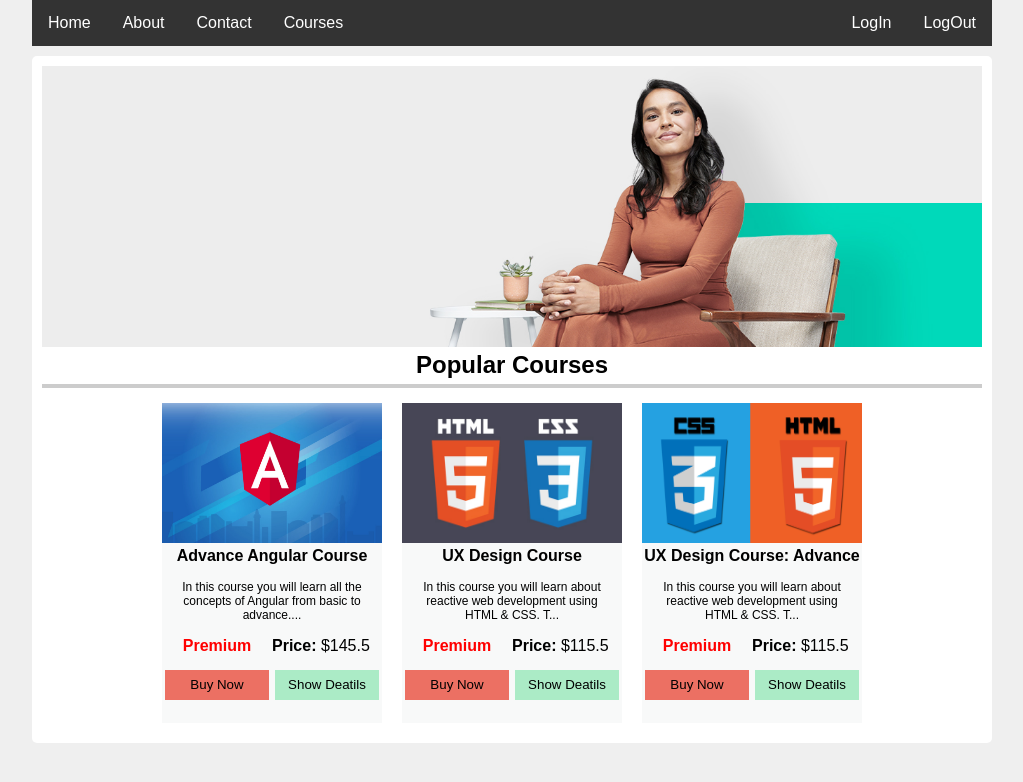
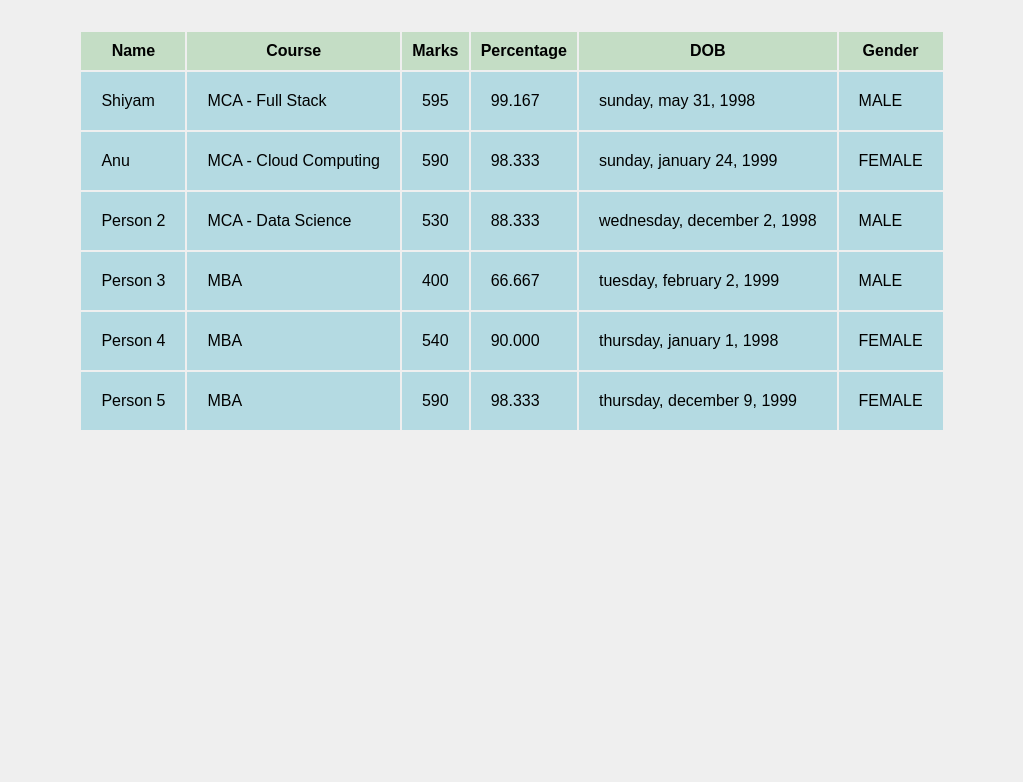
Before and after one commit to ShiyamS/Angular-13, an Angular app: page /Home in a window 1280 px wide. Shown: the top 782 px of the page, without its empty margins (128-1151 px from the left). Built offline with nearby package versions, Linux system fonts and the light colour scheme.

Commit message:
Pipes -  Custom creating percentage pipes

```diff
--- a/src/app/app.component.css
+++ b/src/app/app.component.css
@@ -3,6 +3,21 @@
   margin: 0px auto;
 }
 
+#student {
+  margin: 30px auto;
+}
+#student tr {
+  /* padding: 40px; */
+  background-color: #b4dae2;
+}
+#student th {
+  padding: 10px;
+  background-color: #c4ddc5;
+}
+
+#student td {
+  padding: 20px;
+}
 /* .nav-container {
   position: fixed;
   min-width: 960px;
@@ -31,6 +46,9 @@ li a {
 li a:hover {
   background-color: #111;
 }
+.grey-background {
+  background-color: gray;
+}
 
 .spinner {
   border: 16px solid silver;
@@ -44,10 +62,6 @@ li a:hover {
   position: absolute;
 }
 
-.grey-background {
-  background-color: gray;
-}
-
 @keyframes spin {
   0% {
     transform: rotate(-360deg);
--- a/src/app/app.component.html
+++ b/src/app/app.component.html
@@ -1,14 +1,14 @@
-<div class="main-container">
+<!-- <div class="main-container">
   <div class="nav-container">
-    <ul>
+    <ul> -->
 
-      <li routerLinkActive="active" [routerLinkActiveOptions]="{exact: true}"><a routerLink="">Home</a></li>
+<!-- <li routerLinkActive="active" [routerLinkActiveOptions]="{exact: true}"><a routerLink="">Home</a></li> -->
 <!-- localhost:4200/Home -->
-      <li routerLinkActive="active"><a [routerLink]="'About'">About</a></li>
+<!-- <li routerLinkActive="active"><a [routerLink]="'About'">About</a></li> -->
 <!-- localhost:4200/About -->
-      <li routerLinkActive="active"><a [routerLink]="['Contact']">Contact</a></li>
+<!-- <li routerLinkActive="active"><a [routerLink]="['Contact']">Contact</a></li> -->
 <!-- localhost:4200/Contact -->
-      <li routerLinkActive="active"><a routerLink="/Courses">Courses</a></li>
+<!-- <li routerLinkActive="active"><a routerLink="/Courses">Courses</a></li> -->
 <!-- localhost:4200/Courses -->
 
 <!-- <li routerLinkActive="active" [routerLinkActiveOptions]="{exact: true}"><a routerLink="" fragment="Home">Home</a>
@@ -17,20 +17,45 @@
 <!-- <li routerLinkActive="active"><a routerLink="" fragment="About">About</a></li>localhost:4200/About -->
 <!-- <li routerLinkActive="active"><a routerLink="" fragment="Contact">Contact</a></li>localhost:4200/Contact -->
 <!-- <li routerLinkActive="active"><a routerLink="" fragment="Courses">Courses</a></li>localhost:4200/Courses -->
-      <span style="float: right;">
-        <li (click)="logIn()"><a>LogIn</a></li>
-        <li (click)="logOut()"><a>LogOut</a></li>
-      </span>
-    </ul>
-  </div>
-  <div class="component-container">
+<!-- <span style="float: right;"> -->
+<!-- <li (click)="logIn()"><a>LogIn</a></li> -->
+<!-- <li (click)="logOut()"><a>LogOut</a></li> -->
+<!-- </span> -->
+<!-- </ul> -->
+<!-- </div> -->
+<!-- <div class="component-container"> -->
 <!-- <app-home id=" Home"></app-home>
     <app-about id="About"></app-about>
     <app-contact id="Contact"></app-contact>
     <app-courses id="Courses"></app-courses> -->
-    <router-outlet></router-outlet>
+<!-- <router-outlet></router-outlet> -->
 
-    <div class="spinner" *ngIf="spinnerDiv"></div>
+<!-- <div class="spinner" *ngIf="spinnerDiv"></div> -->
 
+<!-- </div> -->
+<!-- </div> -->
+
+<div class="container">
+  <table id="student">
+    <tr>
+      <th>Name</th>
+      <th>Course</th>
+      <th>Marks</th>
+      <th>Percentage</th>
+      <th>DOB</th>
+      <th>Gender</th>
+    </tr>
+    <tr *ngFor="let student of students">
+      <td>{{student.name}}</td>
+      <td>{{student.course}}</td>
+      <td>{{student.marks}}</td>
+      <!-- Pipe percentage -->
+      <!-- <td>{{student.marks / totalMarks | percent : '1.1-1'}}</td> -->
+      <!-- Pipe durrency -->
+      <!-- <td>{{student.marks / totalMarks | currency:'INR' }}</td> -->
+      <td>{{student.marks | percentage : totalMarks : 3 }}</td>
+      <td>{{student.DOB | date : 'fullDate' | lowercase}}</td>
+      <td>{{student.gender | uppercase}}</td>
+    </tr>
+  </table>
 </div>
-</div>
--- a/src/app/app.component.ts
+++ b/src/app/app.component.ts
@@ -1,6 +1,8 @@
 import { Component, OnInit } from '@angular/core';
 import { ActivatedRoute, Event, NavigationCancel, NavigationEnd, NavigationError, NavigationStart, Router } from '@angular/router';
 import { AuthService } from './services/auth.service';
+import { StudentsService } from './services/students.service';
+import { Student } from './student';
 
 @Component({
   selector: 'app-root',
@@ -8,13 +10,23 @@ import { AuthService } from './services/auth.service';
   styleUrls: ['./app.component.css']
 })
 export class AppComponent implements OnInit {
+
+  students!: Student[];
+  totalMarks!: number;
   title = 'routing';
 
   spinnerDiv = false;
 
-  constructor(private activatedRoute: ActivatedRoute, private authUser: AuthService, private router: Router) { }
+  constructor(private activatedRoute: ActivatedRoute, private authUser: AuthService, private router: Router, private StudentService: StudentsService) { }
+
+
 
   ngOnInit(): void {
+
+    this.students = this.StudentService.students;
+    this.totalMarks = this.StudentService.totalMarks;
+
+
     this.activatedRoute.fragment.subscribe((value) => {
       // console.log(value)
       if (value) {
@@ -22,7 +34,6 @@ export class AppComponent implements OnInit {
       }
 
     });
-
 
     this.router.events.subscribe((route: Event) => {
       if (route instanceof NavigationStart) {
@@ -33,7 +44,11 @@ export class AppComponent implements OnInit {
         this.spinnerDiv = false;
       }
     })
+
+
   }
+
+
 
 
   smoothScroll(id: string) {
--- a/src/app/app.module.ts
+++ b/src/app/app.module.ts
@@ -15,6 +15,8 @@ import { CourseGuardService } from './services/course-guard.service';
 import { AuthService } from './services/auth.service';
 import { CanDeactiveGuardService } from './services/candeactivate-guard.service';
 import { CourseResolverService } from './services/course-resolve.service';
+import { StudentsService } from './services/students.service';
+import { Percentage } from './percentage.pipe';
 
 @NgModule({
   declarations: [
@@ -25,13 +27,14 @@ import { CourseResolverService } from './services/course-resolve.service';
     CoursesComponent,
     CourseComponent,
     ErrorComponent,
+    Percentage
   ],
   imports: [
     BrowserModule,
     AppRoutingModule,
     FormsModule
   ],
-  providers: [CoursesService, CourseGuardService, AuthService, CanDeactiveGuardService, CourseResolverService],
+  providers: [CoursesService, CourseGuardService, AuthService, CanDeactiveGuardService, CourseResolverService, StudentsService],
   bootstrap: [AppComponent]
 })
 export class AppModule { }
--- /dev/null
+++ b/src/app/percentage.pipe.ts
@@ -0,0 +1,11 @@
+import { Pipe, PipeTransform } from "@angular/core";
+
+@Pipe({
+  name: 'percentage'
+})
+export class Percentage implements PipeTransform {
+  transform(value: number, totalMarks: number, decimal: number) {
+
+    return (value / totalMarks * 100).toFixed(decimal)
+  }
+}
--- /dev/null
+++ b/src/app/services/students.service.ts
@@ -0,0 +1,57 @@
+import { Injectable } from '@angular/core';
+import { Student } from '../student';
+
+@Injectable({
+  providedIn: 'root'
+})
+export class StudentsService {
+
+  constructor() { }
+
+  students: Student[] = [
+    {
+      name: 'Shiyam',
+      course: 'MCA - Full Stack',
+      marks: 595,
+      DOB: new Date('05-31-1998'),
+      gender: 'Male',
+    },
+    {
+      name: 'Anu',
+      course: 'MCA - Cloud Computing',
+      marks: 590,
+      DOB: new Date('01-24-1999'),
+      gender: 'Female',
+    },
+    {
+      name: 'Person 2',
+      course: 'MCA - Data Science',
+      marks: 530,
+      DOB: new Date('12-02-1998'),
+      gender: 'Male',
+    },
+    {
+      name: 'Person 3',
+      course: 'MBA',
+      marks: 400,
+      DOB: new Date('02-02-1999'),
+      gender: 'Male',
+    },
+    {
+      name: 'Person 4',
+      course: 'MBA',
+      marks: 540,
+      DOB: new Date('01-01-1998'),
+      gender: 'Female',
+    },
+    {
+      name: 'Person 5',
+      course: 'MBA',
+      marks: 590,
+      DOB: new Date('12-09-1999'),
+      gender: 'Female',
+    },
+  ]
+
+  totalMarks = 600;
+}
--- /dev/null
+++ b/src/app/student.ts
@@ -0,0 +1,7 @@
+export class Student {
+  name!: string;
+  course!: string;
+  marks!: number;
+  DOB!: Date;
+  gender!: string;
+}
```
Lines whose indentation alone changed are shown as unchanged.
